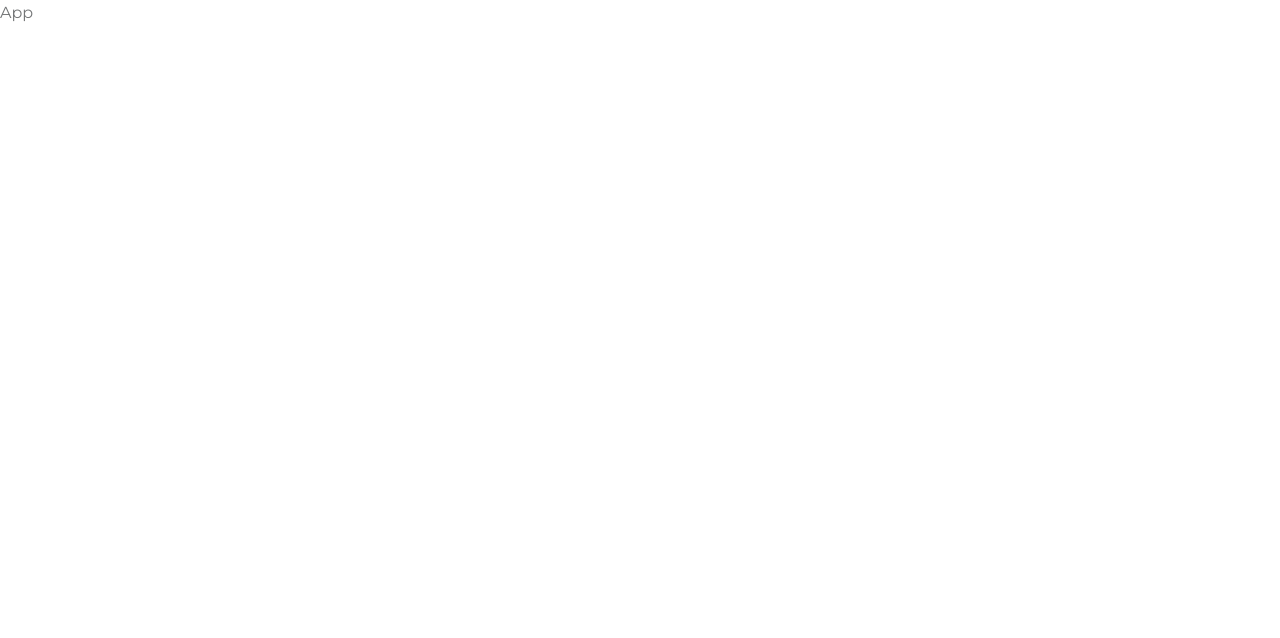
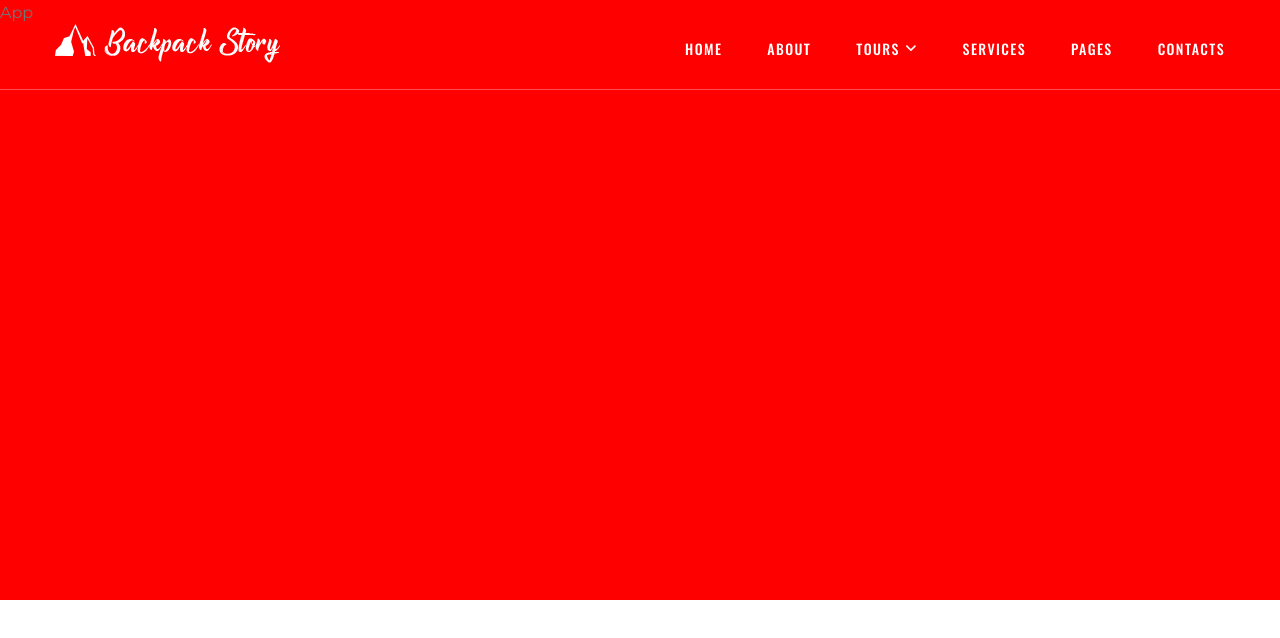
Before and after one commit to FeridQarayev/beautiful_places_app, a React (Create React App) app in the folder client/: page / in a window 1280 px wide. Shown: the top 638 px of the page. Built offline with nearby package versions, Linux system fonts and the light colour scheme.

Commit message:
styled base navvbar

```diff
--- a/client/package.json
+++ b/client/package.json
@@ -14,6 +14,8 @@
     "react-dom": "^18.2.0",
     "react-router-dom": "^6.9.0",
     "react-scripts": "5.0.1",
+    "sass": "^1.60.0",
+    "scss": "^0.2.4",
     "typescript": "^4.9.5",
     "web-vitals": "^2.1.4"
   },
--- a/client/public/index.html
+++ b/client/public/index.html
@@ -8,7 +8,7 @@
     <link rel="preconnect" href="https://fonts.googleapis.com" />
     <link rel="preconnect" href="https://fonts.gstatic.com" crossorigin />
     <link
-      href="https://fonts.googleapis.com/css2?family=Montserrat:wght@200;300;400;500;600;700;800;900&display=swap"
+      href="https://fonts.googleapis.com/css2?family=Montserrat:wght@200;300;400;500;600;700;800;900&family=Oswald:wght@200;300;400;500;600;700&display=swap"
       rel="stylesheet"
     />
     <title>Tour App</title>
--- a/client/src/App.tsx
+++ b/client/src/App.tsx
@@ -1,7 +1,13 @@
 import React from 'react';
+import Navbar from './components/base/navbar';
 
 function App(): JSX.Element {
-  return <div>App</div>;
+  return (
+    <div>
+      <Navbar />
+      <div style={{ backgroundColor: 'red', height: '600px' }}>App</div>
+    </div>
+  );
 }
 
 export default App;
--- a/client/src/components/base/navbar/index.tsx
+++ b/client/src/components/base/navbar/index.tsx
@@ -1,8 +1,8 @@
 import React from 'react';
 import { Link } from 'react-router-dom';
 import logo from '../../../images/navbar/logo-default-225x39.png';
-import DownSvg from '../../../svgs/angle-down-solid.svg';
-import RightSvg from '../../../svgs/angle-right-solid.svg';
+import { ReactComponent as DownSvg } from '../../../svgs/angle-down-solid.svg';
+import { ReactComponent as RightSvg } from '../../../svgs/angle-right-solid.svg';
 import style from './style.module.scss';
 
 function Navbar(): JSX.Element {
@@ -30,7 +30,9 @@ function Navbar(): JSX.Element {
               </li>
               <li className={style.navbar__content__container__elements__list__item}>
                 <Link to={'#'}>Tours</Link>
-                <DownSvg />
+                <div className={style.navbar__content__container__elements__list__item__icon}>
+                  <DownSvg />
+                </div>
                 <ul className={style.navbar__content__container__elements__list__item__dropdown}>
                   <li>
                     <Link to={'#'}>
--- a/client/src/components/base/navbar/style.module.scss
+++ b/client/src/components/base/navbar/style.module.scss
@@ -5,10 +5,109 @@
   top: 0;
   z-index: 30;
   &__content {
+    height: 89.8px;
+    transition: 0.35s all cubic-bezier(0.65, 0.05, 0.36, 1);
+    border-bottom: 1px solid rgba(255, 255, 255, 0.3);
+    background-color: transparent;
+    padding-left: 15px;
+    padding-right: 15px;
     &__container {
+      max-width: 1170px;
+      margin-left: auto;
+      margin-right: auto;
+      position: relative;
+      display: flex;
+      align-items: center;
+      justify-content: space-between;
+      padding: 24px 0 26px 0;
       &__logo {
+        transition: 0.35s all cubic-bezier(0.65, 0.05, 0.36, 1);
+        &__burger {
+          display: none;
+        }
+        &__main {
+          a {
+            color: #c4eeec;
+            transition: all 0.3s ease-in-out;
+            img {
+              width: auto;
+              height: auto;
+              max-width: 250px;
+              max-height: 200px;
+            }
+          }
+        }
       }
-      &__elemnts {
+      &__elements {
+        display: flex;
+        align-items: center;
+        &__list {
+          font-family: 'Oswald', sans-serif;
+          transition: 0.35s all cubic-bezier(0.65, 0.05, 0.36, 1);
+          list-style: none;
+          padding: 0;
+          margin: 0;
+          &__item {
+            display: inline-block;
+            margin-left: 45px;
+            position: relative;
+            &:first-child {
+              margin-left: 0px;
+            }
+            &__icon {
+              display: inline-flex;
+              justify-content: center;
+              svg {
+                fill: #ffffff;
+                margin-left: 4px;
+                cursor: pointer;
+                width: 13.8px;
+                height: 13px;
+                transition: all 0.3s ease-in-out;
+              }
+            }
+            &__dropdown {
+              display: none;
+            }
+            &:hover {
+              .navbar__content__container__elements__list__item__icon {
+                svg {
+                  transform: rotate(180deg);
+                }
+              }
+            }
+            a {
+              color: #ffffff;
+              background: transparent;
+              font-weight: 500;
+              text-transform: uppercase;
+              font-size: 14px;
+              letter-spacing: 0.1em;
+              position: relative;
+              display: inline-block;
+              line-height: 1.2;
+              transition: 0.25s;
+              &::before {
+                content: '';
+                position: absolute;
+                top: -8px;
+                left: 0;
+                width: 0;
+                height: 3px;
+                background-color: #c4eeec;
+                opacity: 0;
+                transition: all ease 0.25s;
+              }
+              &:hover {
+                &::before {
+                  transition: all ease 0.25s;
+                  width: 100%;
+                  opacity: 1;
+                }
+              }
+            }
+          }
+        }
       }
     }
   }
--- a/client/src/index.tsx
+++ b/client/src/index.tsx
@@ -1,7 +1,12 @@
 import React from 'react';
 import ReactDOM from 'react-dom/client';
 import './index.css';
+import { BrowserRouter } from 'react-router-dom';
 import App from './App';
 
 const root = ReactDOM.createRoot(document.getElementById('root') as HTMLElement);
-root.render(<App />);
+root.render(
+  <BrowserRouter>
+    <App />
+  </BrowserRouter>
+);
```
Also changed, not shown: 1 other file (tests, documents, lock files or other folders).
